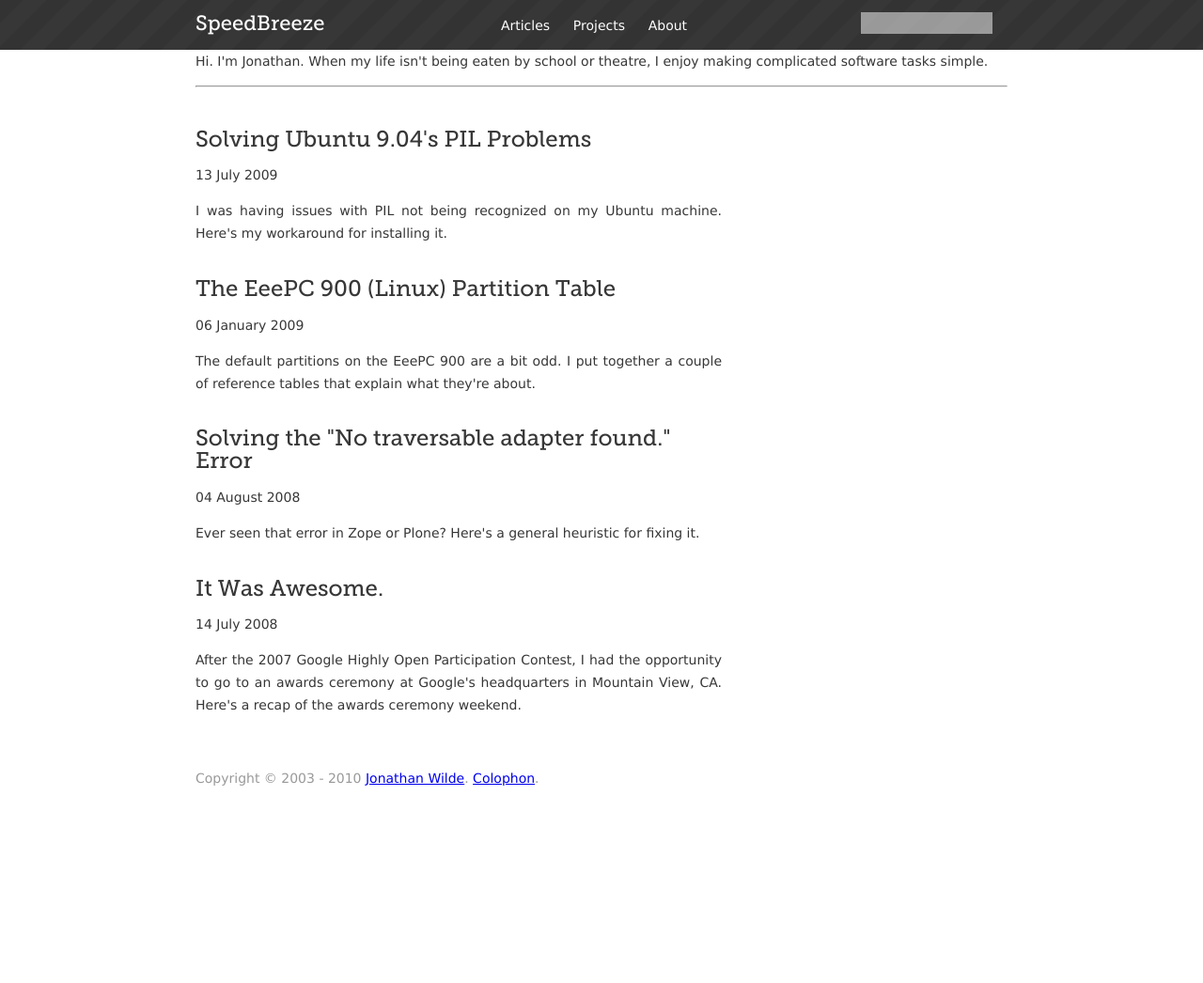
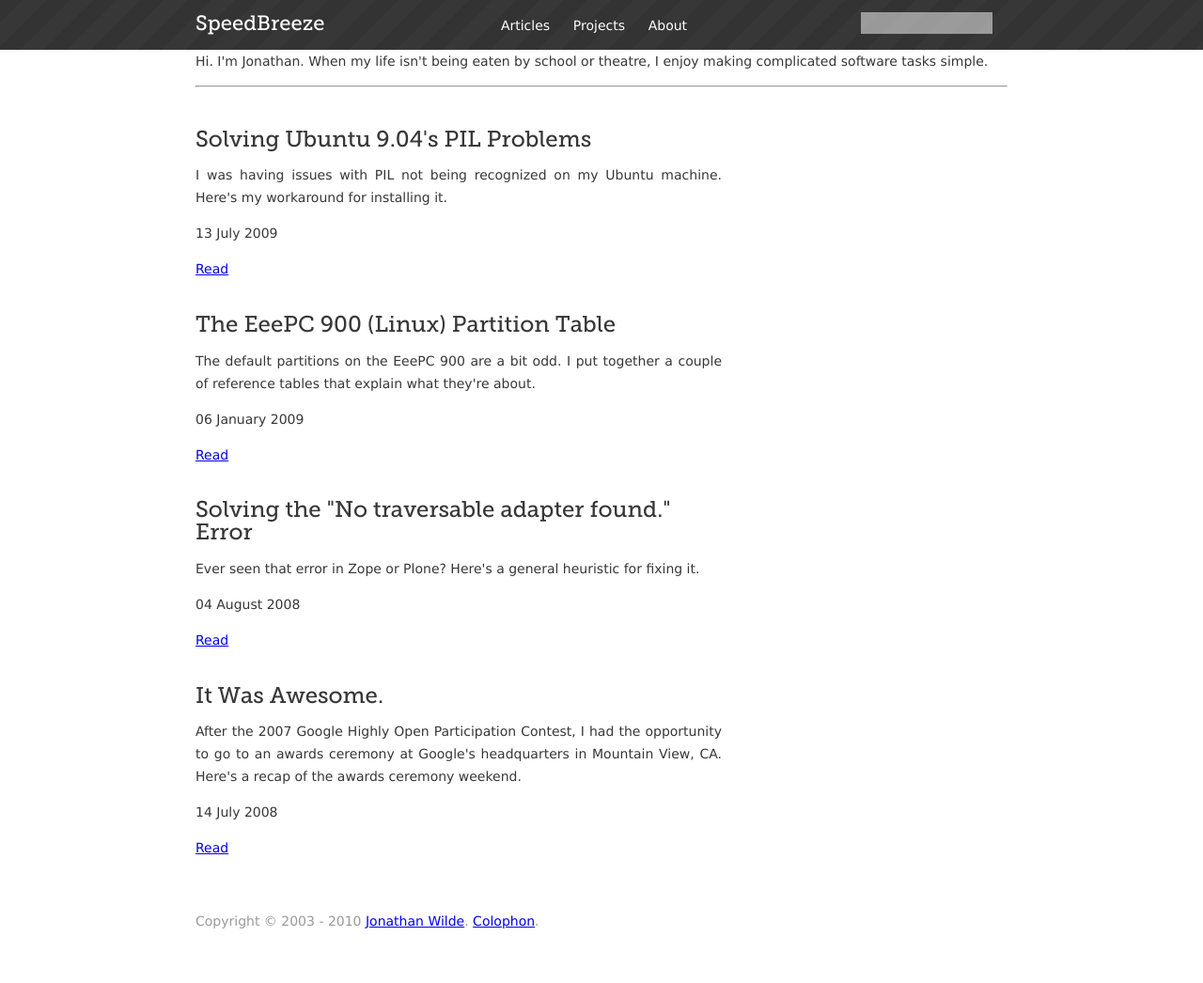
Before and after one commit to hellojwilde/hellojwilde.github.io, a Jekyll site: the page built from index.html, in a window 1280 px wide. Shown: the whole page at 94% size. Built offline with Jekyll 4.4.1, drawn with Linux system fonts in a browser that asks for light colours; comment, search, counter and statistics services are not loaded; before the commit the page ends 900 px from its top, so only the background shows below that.

Commit message:
Cleaning up the structure of the home page and adding read links.

```diff
--- a/index.html
+++ b/index.html
@@ -15,10 +15,13 @@ type: feed
     <div class="hfeed">
         {% for post in site.posts %}
         <div class="hentry teaser">
-            <div class="entry-header">
             <h2 class="entry-title">
                 <a href="{{ post.url }}" rel="bookmark">{{ post.title }}</a>
             </h2>
+
+            <div class="entry-summary">
+                <p>{{ post.summary }}</p>
+            </div>
 
             <div class="entry-meta">
                 <p class="entry-date">
@@ -26,11 +29,10 @@ type: feed
                         {{ post.date | date: '%d %B %Y' }}
                     </abbr>
                 </p>
-                </div>
-            </div>
 
-            <div class="entry-summary">
-                <p>{{ post.summary }}</p>
+                <p class="entry-read">
+                    <a href="{{ post.url }}" rel="bookmark">Read</a>
+                </p>
             </div>
         </div>
         {% endfor %}
```
Lines whose indentation alone changed are shown as unchanged.
